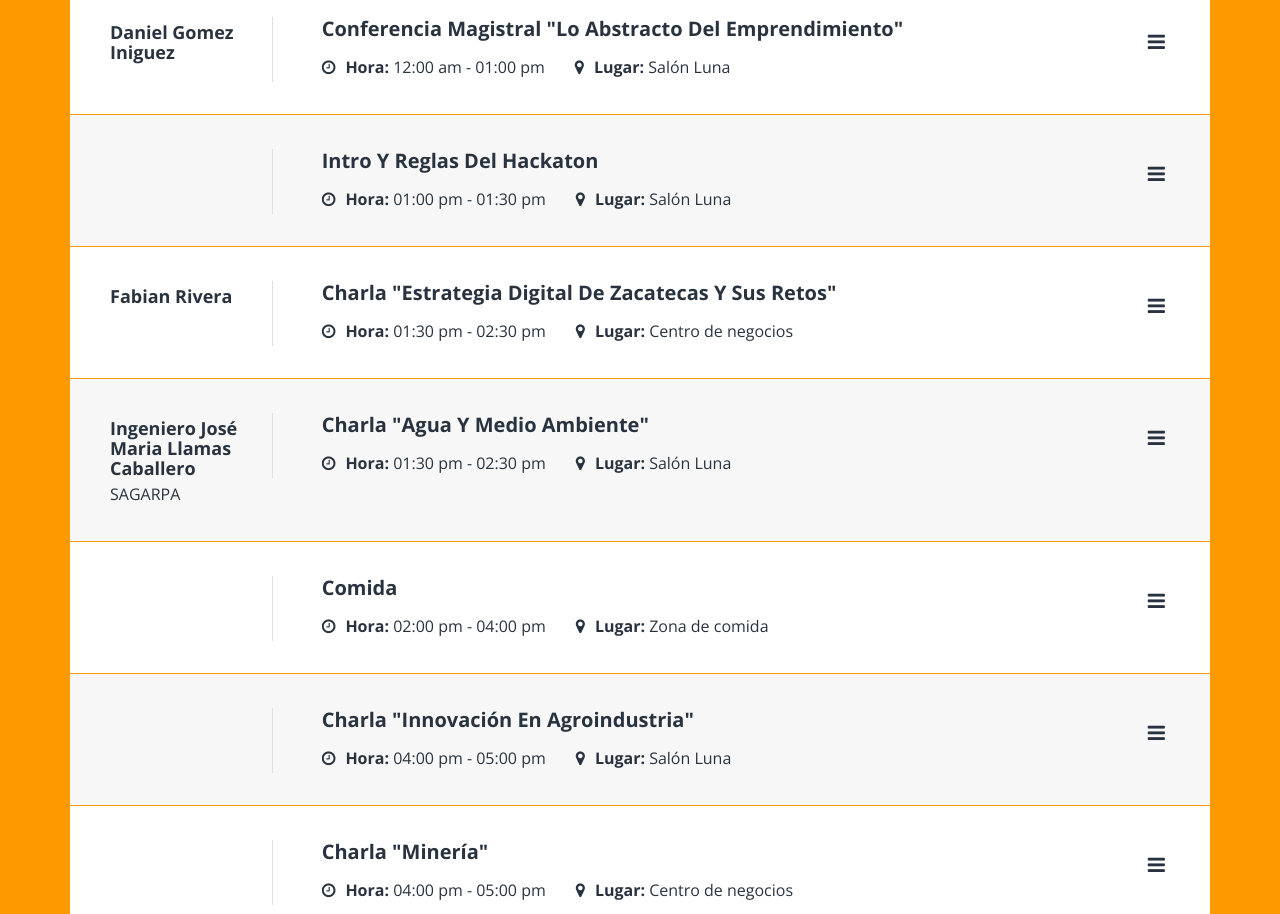
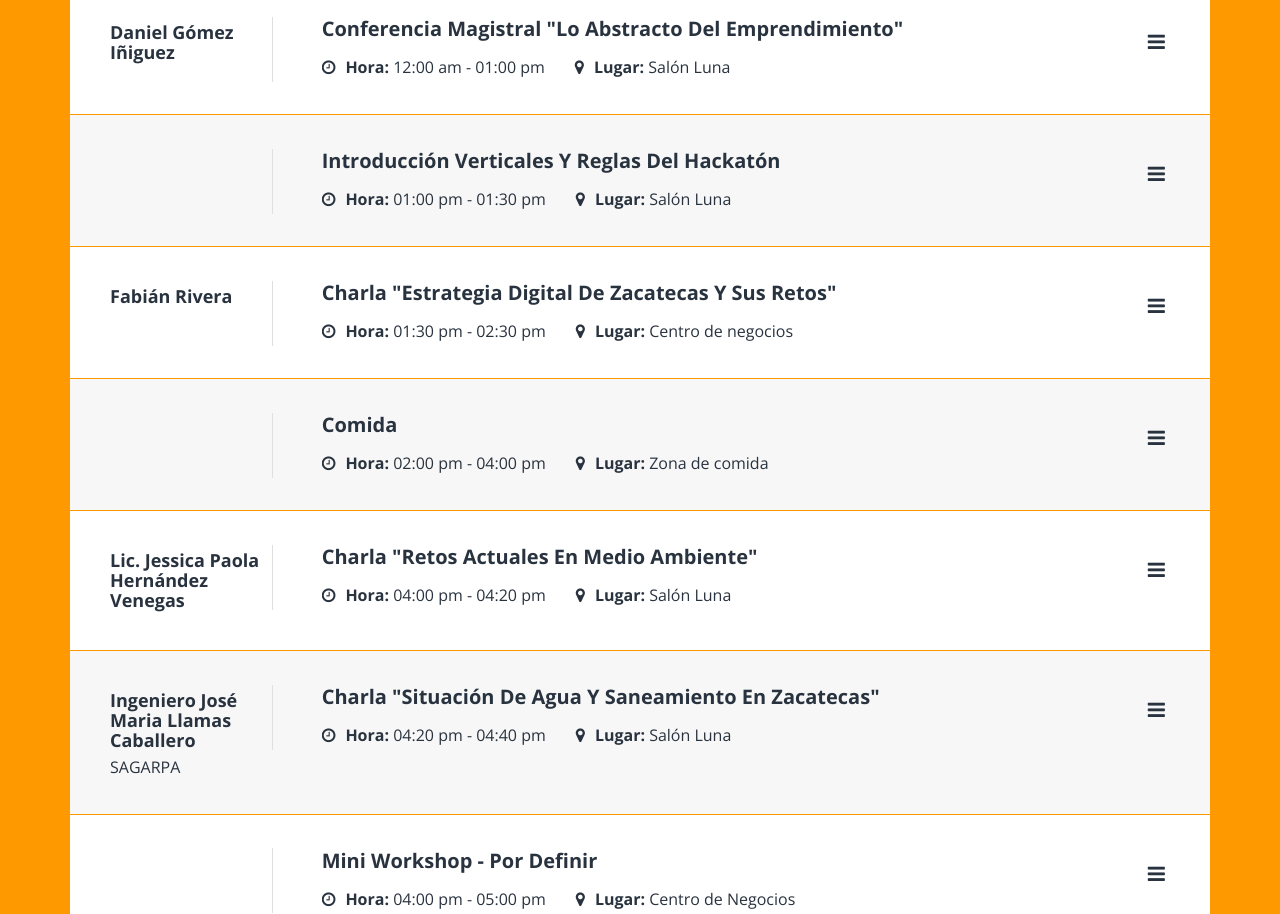
Before and after one commit to CruzLS/HZ-PAGE, a plain HTML site: page HackatonZacatecas/schedule.html in a window 1280 px wide. Shown: the part 639-1553 px from the top of the page. Drawn offline with nearby package versions, Linux system fonts and the light colour scheme; some packages are replaced by stand-ins of ours; files whose address does not match are found by name.

Commit message:
porgrama actualizado

```diff
--- a/HackatonZacatecas/schedule.html
+++ b/HackatonZacatecas/schedule.html
@@ -155,7 +155,7 @@
 								            			<a href="schedule.html"><img src="images/others/2.jpg" alt="Image" class="img-responsive img-circle"></a>
 													</div>
 								            		<div class="author-title">
-								                		<h2>Daniel Gomez Iniguez</h2>
+								                		<h2>Daniel Gómez Iñiguez</h2>
 								                	<!--	<span>Web Pentagon</span> -->
 								                	</div>
 								            	</div>
@@ -189,7 +189,7 @@
 											</div>
 											<div class="col-sm-9 col-md-10">
 												<div class="schedule-info">
-													<h2>Intro y reglas del Hackaton</h2>
+													<h2>Introducción Verticales y Reglas del Hackatón</h2>
 						<!--							<div class="schedule-summary">
 														<p>Duis autem vel eum iriure dolor in hendrerit in vulputate velit esse molestie consequat, vel illum dolore eu feugiat nulla facilisis at vero eros et accumsan et iusto odio dignissim qui blandit praesent luptatum zzril delenit augue duis dolore te feugait nulla facilisi.</p>
 													</div> -->
@@ -209,7 +209,7 @@
 								            			<a href="schedule.html"><img src="images/others/author4.png" alt="Image" class="img-responsive img-circle"></a>
 													</div>-->
 								            		<div class="author-title">
-								                		<h2>Fabian Rivera</h2>
+								                		<h2>Fabián Rivera</h2>
 								                	<!--	<span>Web Pentagon</span>-->
 								                	</div>
 								            	</div>
@@ -228,33 +228,7 @@
 											</div>
 										</div>
 									</li>
-									<li class="expandable">
-										<div class="row">
-											<div class="col-sm-3 col-md-2">
-												<div class="author">
-													<div class="author-image">
-								            			<a href="schedule.html"><img src="images/others/1.jpeg" alt="Image" class="img-responsive img-circle"></a>
-													</div>
-								                	<div class="author-title">
-								                		<h2>Ingeniero José Maria Llamas Caballero</h2>
-								                	<span>SAGARPA</span>
-								                	</div>
-								            	</div>
-											</div>
-											<div class="col-sm-9 col-md-10">
-												<div class="schedule-info">
-													<h2>Charla "Agua y Medio ambiente"</h2>
-						<!--							<div class="schedule-summary">
-														<p>Duis autem vel eum iriure dolor in hendrerit in vulputate velit esse molestie consequat, vel illum dolore eu feugiat nulla facilisis at vero eros et accumsan et iusto odio dignissim qui blandit praesent luptatum zzril delenit augue duis dolore te feugait nulla facilisi.</p>
-													</div> -->
-													<ul class="gb-list">
-														<li><i class="fa fa-clock-o" aria-hidden="true"></i><span>Hora:</span> 01:30 pm - 02:30 pm</li>
-														<li><i class="fa fa-map-marker" aria-hidden="true"></i><span>Lugar:</span> Salón Luna</li>
-													</ul>
-												</div>
-											</div>
-										</div>
-									</li>
+
 
 									<li class="expandable">
 										<div class="row">
@@ -287,23 +261,50 @@
 										<div class="row">
 											<div class="col-sm-3 col-md-2">
 												<div class="author">
-									<!--				<div class="author-image">
-								            			<a href="schedule.html"><img src="images/others/author4.png" alt="Image" class="img-responsive img-circle"></a>
-													</div>
-								            		<div class="author-title">
-								                		<h2>Evan Fulton</h2>
-								                		<span>Web Pentagon</span>
-								                	</div> -->
+												<!--	<div class="author-image">
+								            			<a href="schedule.html"><img src="images/others/1.jpeg" alt="Image" class="img-responsive img-circle"></a>
+													</div>  -->
+								                	<div class="author-title">
+								                		<h2>Lic. Jessica Paola Hernández Venegas</h2>
+								              <!--  	<span>SAGARPA</span> -->
+								                	</div>
 								            	</div>
 											</div>
 											<div class="col-sm-9 col-md-10">
 												<div class="schedule-info">
-													<h2>Charla "Innovación en Agroindustria"</h2>
+													<h2>Charla "Retos actuales en Medio Ambiente"</h2>
 						<!--							<div class="schedule-summary">
 														<p>Duis autem vel eum iriure dolor in hendrerit in vulputate velit esse molestie consequat, vel illum dolore eu feugiat nulla facilisis at vero eros et accumsan et iusto odio dignissim qui blandit praesent luptatum zzril delenit augue duis dolore te feugait nulla facilisi.</p>
 													</div> -->
 													<ul class="gb-list">
-														<li><i class="fa fa-clock-o" aria-hidden="true"></i><span>Hora:</span> 04:00 pm - 05:00 pm</li>
+														<li><i class="fa fa-clock-o" aria-hidden="true"></i><span>Hora:</span> 04:00 pm - 04:20 pm</li>
+														<li><i class="fa fa-map-marker" aria-hidden="true"></i><span>Lugar:</span> Salón Luna</li>
+													</ul>
+												</div>
+											</div>
+										</div>
+									</li>
+									<li class="expandable">
+										<div class="row">
+											<div class="col-sm-3 col-md-2">
+												<div class="author">
+													<div class="author-image">
+								            			<a href="schedule.html"><img src="images/others/1.jpeg" alt="Image" class="img-responsive img-circle"></a>
+													</div>
+								                	<div class="author-title">
+								                		<h2>Ingeniero José Maria Llamas Caballero</h2>
+								                	<span>SAGARPA</span>
+								                	</div>
+								            	</div>
+											</div>
+											<div class="col-sm-9 col-md-10">
+												<div class="schedule-info">
+													<h2>Charla "Situación de Agua y Saneamiento en Zacatecas"</h2>
+						<!--							<div class="schedule-summary">
+														<p>Duis autem vel eum iriure dolor in hendrerit in vulputate velit esse molestie consequat, vel illum dolore eu feugiat nulla facilisis at vero eros et accumsan et iusto odio dignissim qui blandit praesent luptatum zzril delenit augue duis dolore te feugait nulla facilisi.</p>
+													</div> -->
+													<ul class="gb-list">
+														<li><i class="fa fa-clock-o" aria-hidden="true"></i><span>Hora:</span> 04:20 pm - 04:40 pm</li>
 														<li><i class="fa fa-map-marker" aria-hidden="true"></i><span>Lugar:</span> Salón Luna</li>
 													</ul>
 												</div>
@@ -325,18 +326,20 @@
 											</div>
 											<div class="col-sm-9 col-md-10">
 												<div class="schedule-info">
-													<h2>Charla "Minería"</h2>
+													<h2>Mini Workshop - Por Definir</h2>
 						<!--							<div class="schedule-summary">
 														<p>Duis autem vel eum iriure dolor in hendrerit in vulputate velit esse molestie consequat, vel illum dolore eu feugiat nulla facilisis at vero eros et accumsan et iusto odio dignissim qui blandit praesent luptatum zzril delenit augue duis dolore te feugait nulla facilisi.</p>
 													</div> -->
 													<ul class="gb-list">
 														<li><i class="fa fa-clock-o" aria-hidden="true"></i><span>Hora:</span> 04:00 pm - 05:00 pm</li>
-														<li><i class="fa fa-map-marker" aria-hidden="true"></i><span>Lugar:</span> Centro de negocios</li>
+														<li><i class="fa fa-map-marker" aria-hidden="true"></i><span>Lugar:</span> Centro de Negocios</li>
 													</ul>
 												</div>
 											</div>
 										</div>
 									</li>
+
+
 									<li class="expandable">
 										<div class="row">
 											<div class="col-sm-3 col-md-2">
@@ -498,7 +501,7 @@
 														<p>Duis autem vel eum iriure dolor in hendrerit in vulputate velit esse molestie consequat, vel illum dolore eu feugiat nulla facilisis at vero eros et accumsan et iusto odio dignissim qui blandit praesent luptatum zzril delenit augue duis dolore te feugait nulla facilisi.</p>
 													</div> -->
 													<ul class="gb-list">
-														<li><i class="fa fa-clock-o" aria-hidden="true"></i><span>Hora:</span> 10:00 am - 11:00 am</li>
+														<li><i class="fa fa-clock-o" aria-hidden="true"></i><span>Hora:</span> 10:30 am - 11:00 am</li>
 														<li><i class="fa fa-map-marker" aria-hidden="true"></i><span>Lugar:</span> Salón Luna</li>
 													</ul>
 												</div>
@@ -714,7 +717,7 @@
 														<p>Duis autem vel eum iriure dolor in hendrerit in vulputate velit esse molestie consequat, vel illum dolore eu feugiat nulla facilisis at vero eros et accumsan et iusto odio dignissim qui blandit praesent luptatum zzril delenit augue duis dolore te feugait nulla facilisi.</p>
 													</div> -->
 													<ul class="gb-list">
-														<li><i class="fa fa-clock-o" aria-hidden="true"></i><span>Hora:</span> 04:00 pm - 06:00 pm</li>
+														<li><i class="fa fa-clock-o" aria-hidden="true"></i><span>Hora:</span> 04:00 pm - 09:00 pm</li>
 														<li><i class="fa fa-map-marker" aria-hidden="true"></i><span>Lugar:</span> Centro de negocios</li>
 													</ul>
 												</div>
@@ -741,7 +744,7 @@
 														<p>Duis autem vel eum iriure dolor in hendrerit in vulputate velit esse molestie consequat, vel illum dolore eu feugiat nulla facilisis at vero eros et accumsan et iusto odio dignissim qui blandit praesent luptatum zzril delenit augue duis dolore te feugait nulla facilisi.</p>
 													</div> -->
 													<ul class="gb-list">
-														<li><i class="fa fa-clock-o" aria-hidden="true"></i><span>Hora:</span> 07:00 pm - 9:00 pm</li>
+														<li><i class="fa fa-clock-o" aria-hidden="true"></i><span>Hora:</span> 09:00 pm - 11:00 pm</li>
 														<li><i class="fa fa-map-marker" aria-hidden="true"></i><span>Lugar:</span> Centro de negocios</li>
 													</ul>
 												</div>
@@ -768,7 +771,7 @@
 														<p>Duis autem vel eum iriure dolor in hendrerit in vulputate velit esse molestie consequat, vel illum dolore eu feugiat nulla facilisis at vero eros et accumsan et iusto odio dignissim qui blandit praesent luptatum zzril delenit augue duis dolore te feugait nulla facilisi.</p>
 													</div> -->
 													<ul class="gb-list">
-														<li><i class="fa fa-clock-o" aria-hidden="true"></i><span>Hora:</span> 07:00 pm - 9:00 pm</li>
+														<li><i class="fa fa-clock-o" aria-hidden="true"></i><span>Hora:</span> 09:00 pm - 11:00 pm</li>
 														<li><i class="fa fa-map-marker" aria-hidden="true"></i><span>Lugar:</span> Centro de negocios</li>
 													</ul>
 												</div>
@@ -936,7 +939,7 @@
 														<p>Duis autem vel eum iriure dolor in hendrerit in vulputate velit esse molestie consequat, vel illum dolore eu feugiat nulla facilisis at vero eros et accumsan et iusto odio dignissim qui blandit praesent luptatum zzril delenit augue duis dolore te feugait nulla facilisi.</p>
 													</div> -->
 													<ul class="gb-list">
-														<li><i class="fa fa-clock-o" aria-hidden="true"></i><span>Hora:</span> 01:00 pm - 02:00 pm</li>
+														<li><i class="fa fa-clock-o" aria-hidden="true"></i><span>Hora:</span> 11:00 am - 12:30 pm</li>
 														<li><i class="fa fa-map-marker" aria-hidden="true"></i><span>Lugar:</span> Salón Luna</li>
 													</ul>
 												</div>
@@ -963,7 +966,7 @@
 														<p>Duis autem vel eum iriure dolor in hendrerit in vulputate velit esse molestie consequat, vel illum dolore eu feugiat nulla facilisis at vero eros et accumsan et iusto odio dignissim qui blandit praesent luptatum zzril delenit augue duis dolore te feugait nulla facilisi.</p>
 													</div> -->
 													<ul class="gb-list">
-														<li><i class="fa fa-clock-o" aria-hidden="true"></i><span>Hora:</span> 01:00 pm - 02:00 pm</li>
+														<li><i class="fa fa-clock-o" aria-hidden="true"></i><span>Hora:</span> 11:00 am - 12:30 pm</li>
 														<li><i class="fa fa-map-marker" aria-hidden="true"></i><span>Lugar:</span> Centro de negocios</li>
 													</ul>
 												</div>
```
